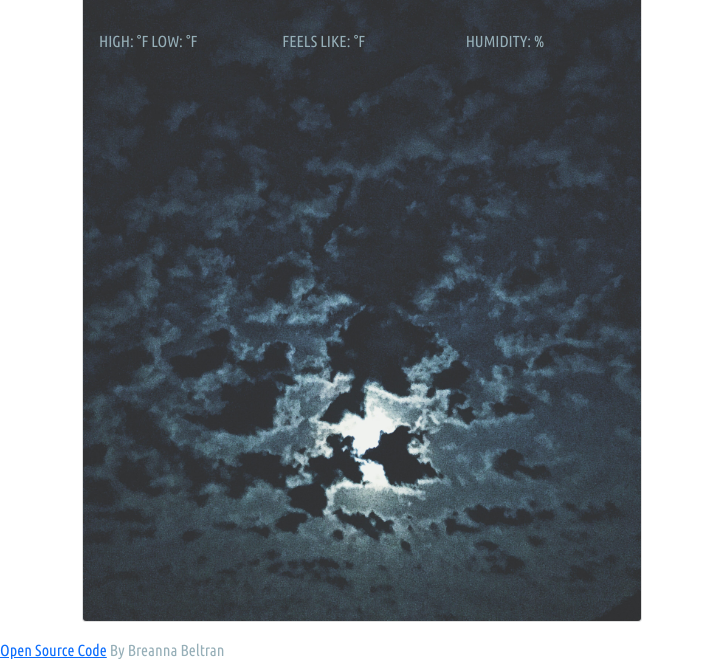
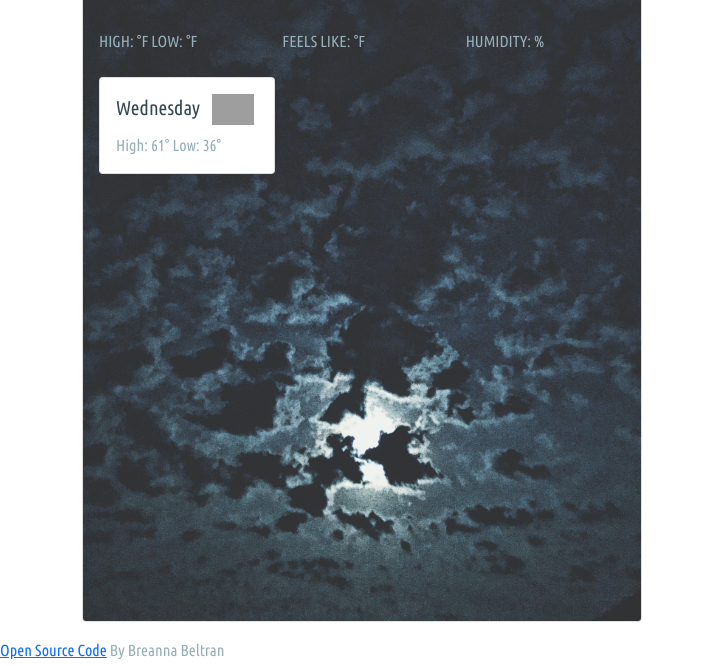
Before and after one commit to bbeltran22/Weather-Project, a plain HTML site: page index.html in a window 1280 px wide. Shown: the part 134-800 px from the top of the page, without its empty margins (0-704 px from the left). Drawn offline with nearby package versions, Linux system fonts and the light colour scheme; no server answers; grey boxes are pictures that could not be loaded.

Commit message:
Moved ID back to HTML

```diff
--- a/index.html
+++ b/index.html
@@ -78,6 +78,7 @@
             <div class="col-4">HUMIDITY: <span id="humidity"></span>%</div>
           </div>
           <br />
+          <div class="weather-forecast" id="forecast"></div>
         </div>
       </div>
     </div>
--- a/src/script.js
+++ b/src/script.js
@@ -22,6 +22,8 @@ currentDate.innerHTML = `${day} ${hours}:${minutes}`;
 
 function displayForecast() {
   let forecastElement = document.querySelector("#forecast");
+  let forecastHTML = "";
+  forecastElement.innerHTML = forecastHTML;
   forecastElement.innerHTML = `
   <div class="weather-forecast" id="forecast">
     <div class="row">
@@ -44,7 +46,8 @@ function displayForecast() {
         </div>
       </div>
     </div>
-  </div>`;
+  </div>
+  `;
 }
 
 function displayTemperature(response) {
```
